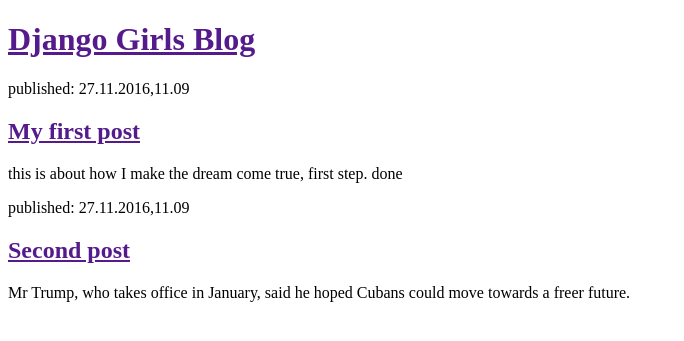
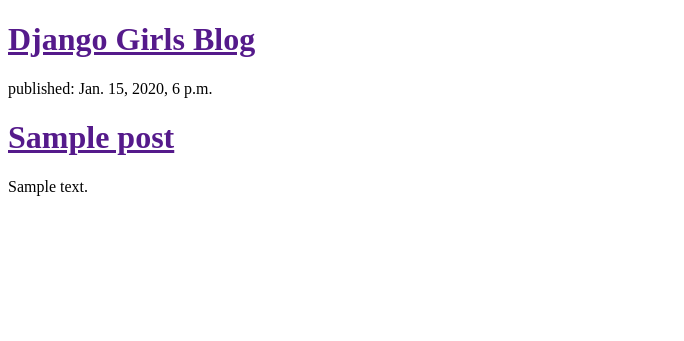
Before and after one commit to AaronDai1113/myblog, a Django app: template blog/templates/blog/post_list.html in a window 1280 px wide. Shown: the top 341 px of the page, without its empty margins (0-684 px from the left). Run offline with Django 3.2, Linux system fonts and the light colour scheme; the template is opened without the code that fills it: values that come from a table or form of the project are taken from there, others are empty; tables that the repository leaves empty hold one stand-in row (values such as "Sample post").

Commit message:
modified templates

```diff
--- a/blog/templates/blog/post_list.html
+++ b/blog/templates/blog/post_list.html
@@ -9,16 +9,12 @@
         <h1><a href="">Django Girls Blog</a> </h1>
     </div>
 
-    <div>
-        <p>published: 27.11.2016,11.09</p>
-        <h2><a href="">My first post</a> </h2>
-        <p>this is about how I make the dream come true, first step. done</p>
-    </div>
-
-    <div>
-        <p>published: 27.11.2016,11.09</p>
-        <h2><a href="">Second post</a> </h2>
-        <p>Mr Trump, who takes office in January, said he hoped Cubans could move towards a freer future.</p>
-    </div>
+    {% for post in posts %}
+        <div>
+            <p>published: {{ post.published_date }}</p>
+            <h1><a href="">{{ post.title }}</a></h1>
+            <p>{{ post.text|linebreaksbr }}</p>
+        </div>
+    {% endfor %}
 </body>
 </html>
```
Also changed, not shown: blog/views.py (+6 -1 lines), 1 other file.
